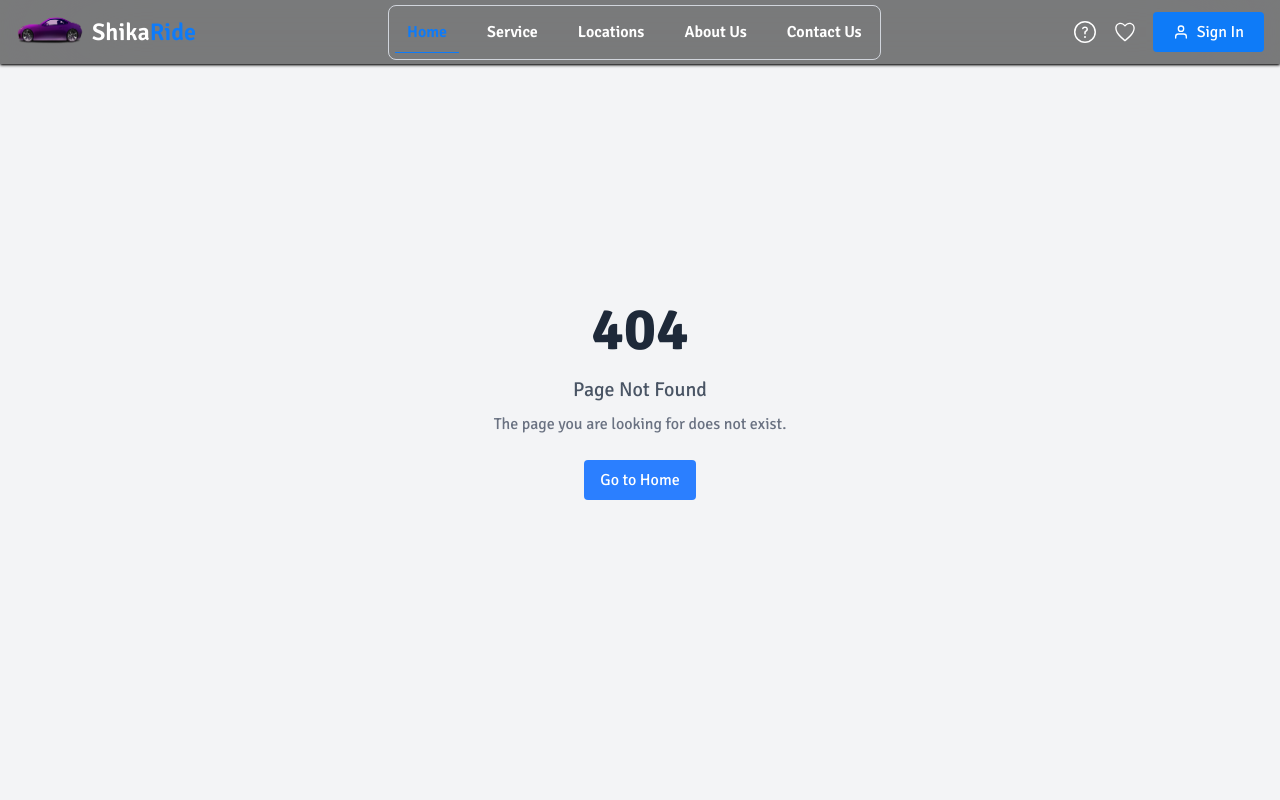
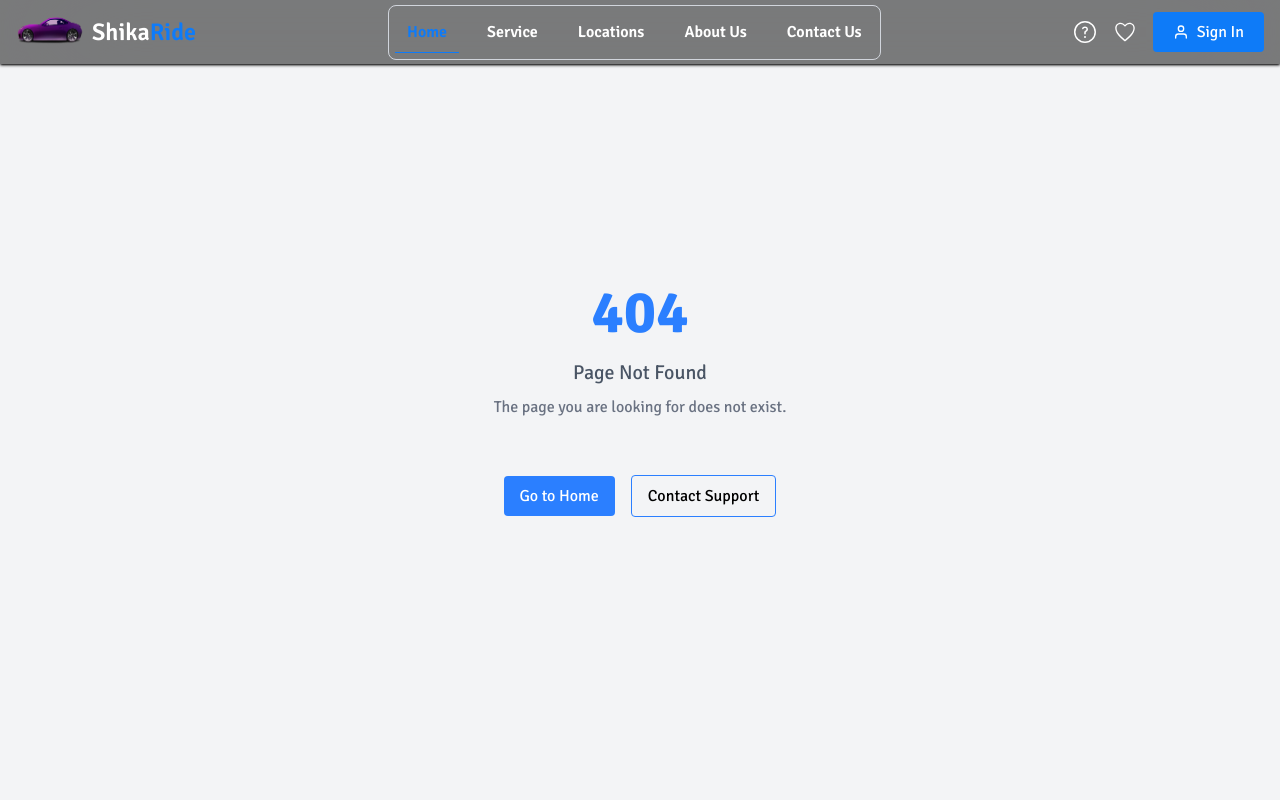
Before and after one commit to Grealishgit/Car-Booking-MariaDB, a React (Vite) app in the folder frontend/: page /cookies in a window 1280 px wide. Shown: the top 800 px of the page. Built offline with nearby package versions, Linux system fonts and the light colour scheme.

Commit message:
Update NotFound page styling and structure for improved visibility and navigation

```diff
--- a/frontend/src/pages/NotFound.jsx
+++ b/frontend/src/pages/NotFound.jsx
@@ -3,12 +3,18 @@ import React from 'react'
 const NotFound = () => {
     return (
         <div className="flex flex-col items-center justify-center min-h-screen bg-gray-100">
-            <h1 className="text-6xl font-bold text-gray-800">404</h1>
+            <h1 className="text-6xl font-bold text-blue-500">404</h1>
             <p className="mt-4 text-xl text-gray-600">Page Not Found</p>
             <p className="mt-2 text-gray-500">The page you are looking for does not exist.</p>
-            <a href="/" className="mt-6 px-4 py-2 bg-blue-500 text-white rounded hover:bg-blue-600 transition">
+            <div className="mt-8 flex items-center space-x-4 ">
+                <a href="/" className="mt-6 px-4 py-2 bg-blue-500 text-white rounded hover:bg-blue-600 transition">
                 Go to Home
             </a>
+                <a href="/contact" className="mt-6 px-4 py-2 border border-blue-500  text-black rounded
+                 hover:text-white hover:bg-blue-600 transition">
+                    Contact Support
+                </a>
+            </div>
 
         </div>
     )
```
